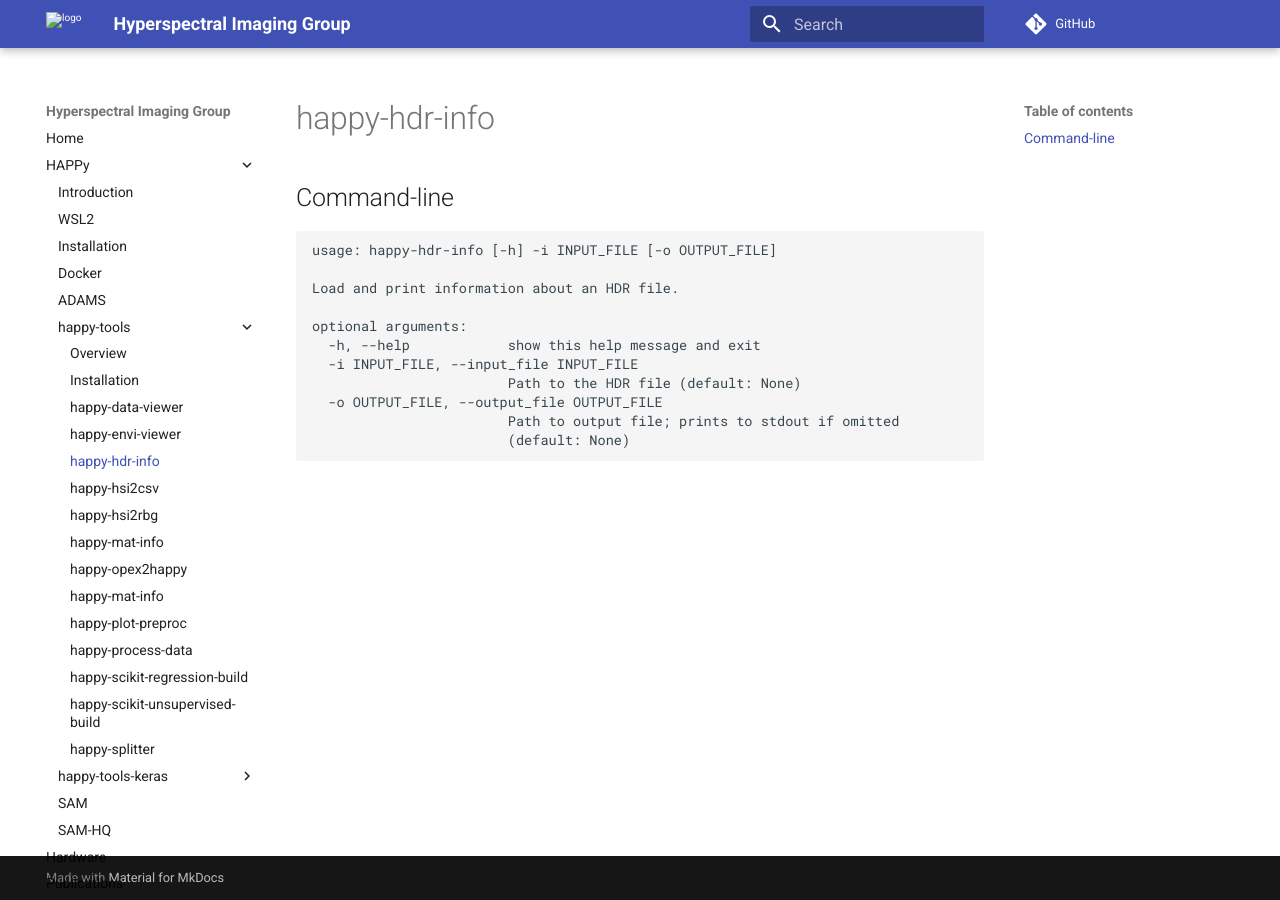
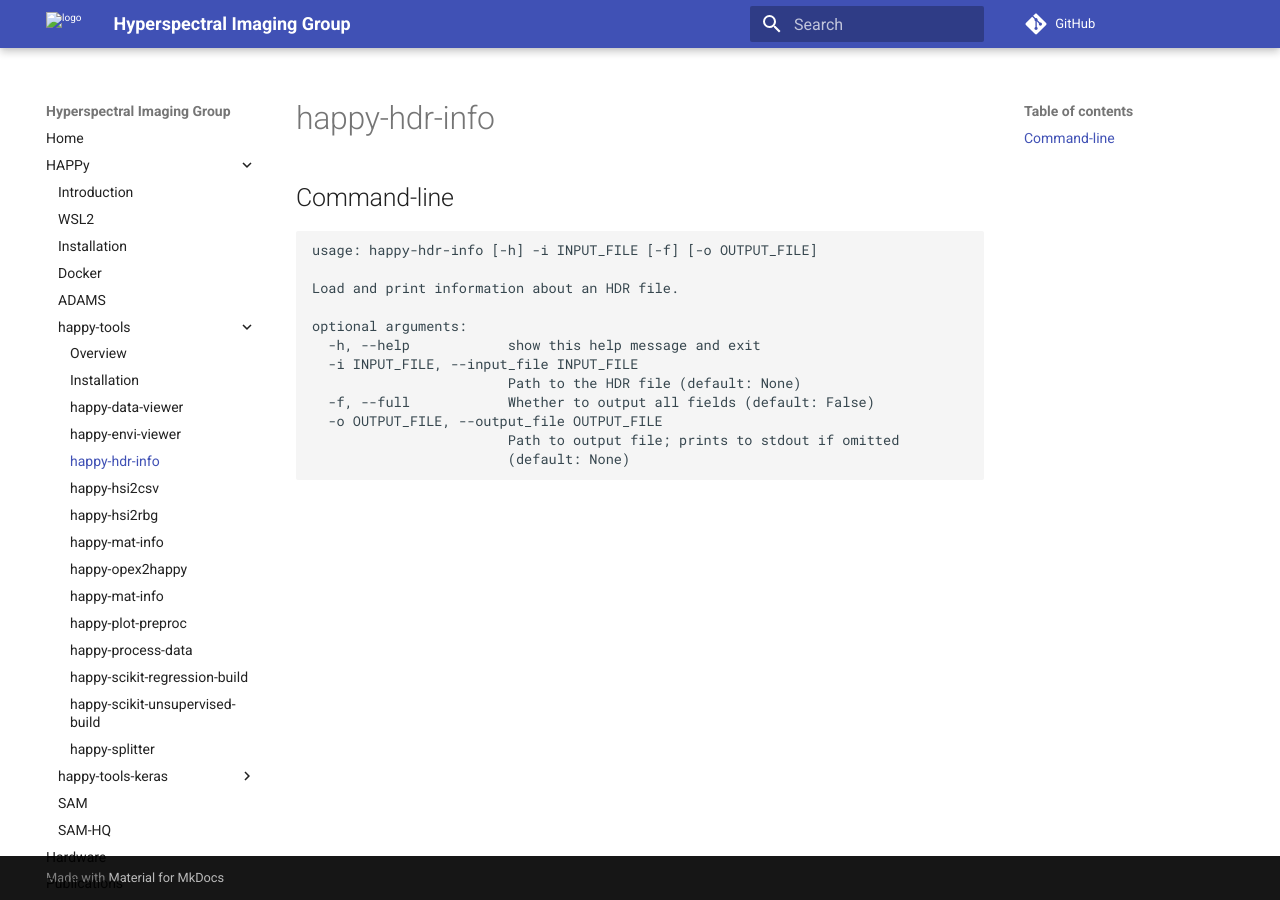
Before and after one commit to wairas/hsi-website, an MkDocs documentation site: the page built from docs/happy/happy_tools/happy-hdr-info.md, in a window 1280 px wide. Built offline with MkDocs 1.6.1 and Material for MkDocs 9.7.7, drawn with Linux system fonts in a browser that asks for light colours; comment, search, counter and statistics services are not loaded.

Commit message:
updated help screen

````diff
--- a/docs/happy/happy_tools/happy-hdr-info.md
+++ b/docs/happy/happy_tools/happy-hdr-info.md
@@ -1,7 +1,7 @@
 # Command-line
 
 ```
-usage: happy-hdr-info [-h] -i INPUT_FILE [-o OUTPUT_FILE]
+usage: happy-hdr-info [-h] -i INPUT_FILE [-f] [-o OUTPUT_FILE]
 
 Load and print information about an HDR file.
 
@@ -9,6 +9,7 @@ optional arguments:
   -h, --help            show this help message and exit
   -i INPUT_FILE, --input_file INPUT_FILE
                         Path to the HDR file (default: None)
+  -f, --full            Whether to output all fields (default: False)
   -o OUTPUT_FILE, --output_file OUTPUT_FILE
                         Path to output file; prints to stdout if omitted
                         (default: None)
````
